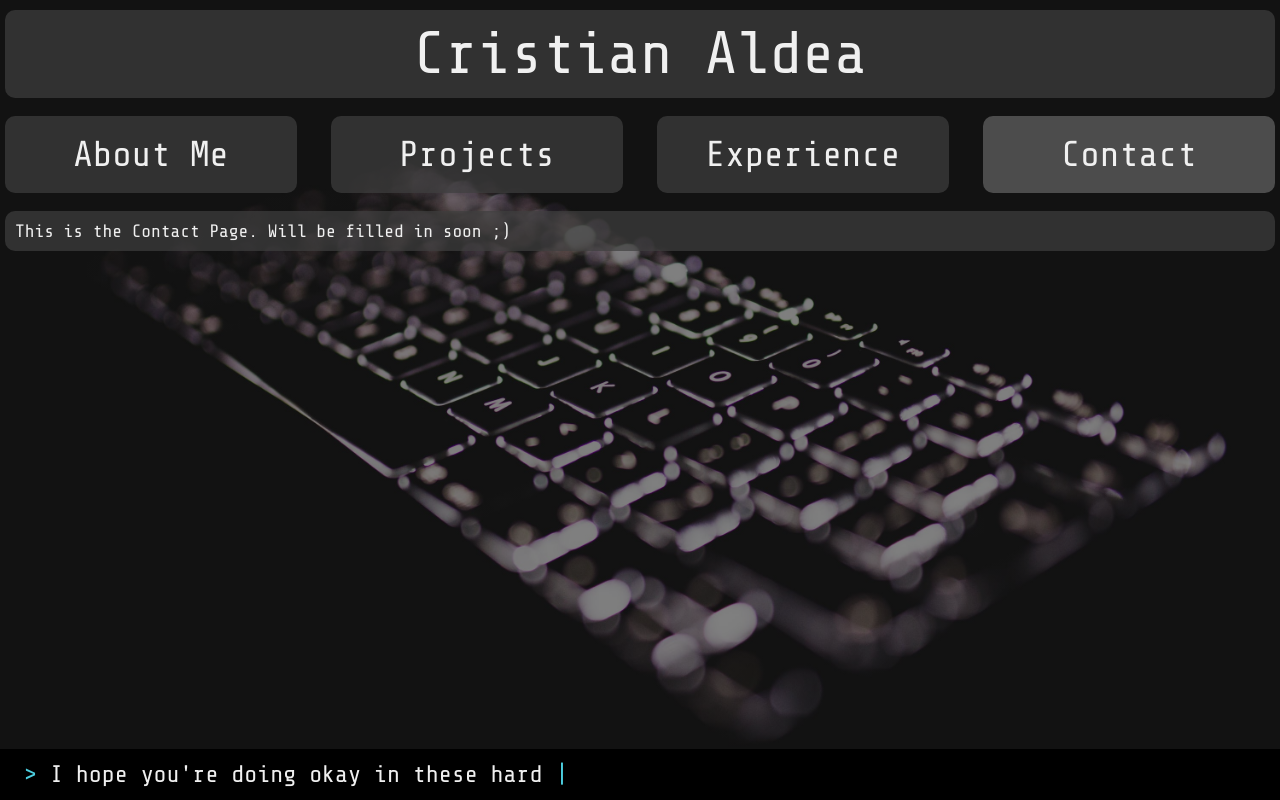
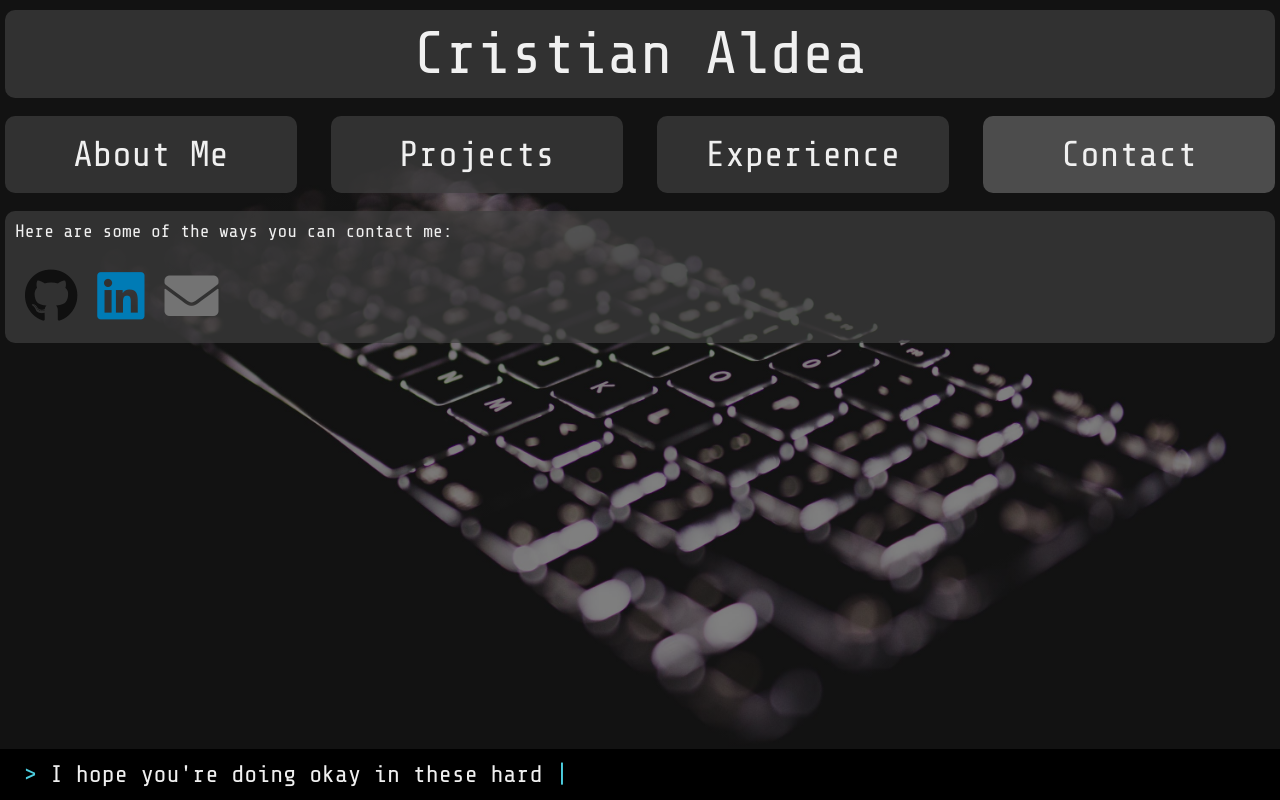
Before and after one commit to TheGreatMarkus/project-megaphone, an Angular app: page / in a window 1280 px wide. Both pictures are taken after a click on the element "Contact". Built offline with nearby package versions, Linux system fonts and the light colour scheme.

Commit message:
Add fontawesome social media buttons

```diff
--- a/angular.json
+++ b/angular.json
@@ -24,7 +24,10 @@
             "tsConfig": "tsconfig.app.json",
             "aot": true,
             "assets": ["src/favicon.ico", "src/favicon.png", "src/assets"],
-            "styles": ["src/styles.scss"],
+            "styles": [
+              "src/styles.scss",
+              "./node_modules/@fortawesome/fontawesome-free/css/all.min.css"
+            ],
             "scripts": []
           },
           "configurations": {
--- a/package.json
+++ b/package.json
@@ -19,6 +19,7 @@
     "@angular/platform-browser": "~10.0.10",
     "@angular/platform-browser-dynamic": "~10.0.10",
     "@angular/router": "~10.0.10",
+    "@fortawesome/fontawesome-free": "^5.14.0",
     "rxjs": "~6.6.2",
     "tslib": "^2.0.0",
     "zone.js": "~0.10.2"
--- a/src/app/components/contact-page/contact-page.component.html
+++ b/src/app/components/contact-page/contact-page.component.html
@@ -1 +1,15 @@
-<div>This is the Contact Page. Will be filled in soon ;)</div>
+<p>
+  Here are some of the ways you can contact me:
+</p>
+
+<a href="https://github.com/TheGreatMarkus">
+  <i class="fab fa-github"></i>
+</a>
+
+<a href="https://www.linkedin.com/in/cristianaldea/">
+  <i class="fab fa-linkedin"></i>
+</a>
+
+<a href="">
+  <i class="fas fa-envelope"></i>
+</a>
--- a/src/app/components/contact-page/contact-page.component.scss
+++ b/src/app/components/contact-page/contact-page.component.scss
@@ -1,4 +1,5 @@
 @import "../../../common.scss";
+@import "../../../social-media.scss";
 
 :host {
   @extend .section-content-card;
--- a/src/common.scss
+++ b/src/common.scss
@@ -101,7 +101,7 @@ $smaller-width: 400px;
 .button {
   @extend .noselect;
   cursor: pointer;
-  transition: filter ease 0.1s;
+  transition: filter ease 0.3s;
 }
 
 .button:hover {
@@ -122,7 +122,7 @@ $smaller-width: 400px;
   padding: 10px;
   position: relative;
   flex: 1;
-  animation: floatBubble 0.2s normal ease-out;
+  animation: floatBubble 0.3s normal ease-out;
 }
 
 @keyframes floatBubble {
--- /dev/null
+++ b/src/social-media.scss
@@ -0,0 +1,28 @@
+@import "common.scss";
+
+$linkedin-color: #007bb5;
+$github-color: #101010;
+$email-color: #737373;
+
+.icon {
+  @extend .button;
+  font-size: 3em;
+  padding: 10px;
+  text-align: center;
+  text-decoration: none;
+}
+
+.fa-linkedin {
+  @extend .icon;
+  color: $linkedin-color;
+}
+
+.fa-github {
+  @extend .icon;
+  color: $github-color;
+}
+
+.fa-envelope {
+  @extend .icon;
+  color: $email-color;
+}
```
Also changed, not shown: 1 other file (tests, documents, lock files or other folders).
